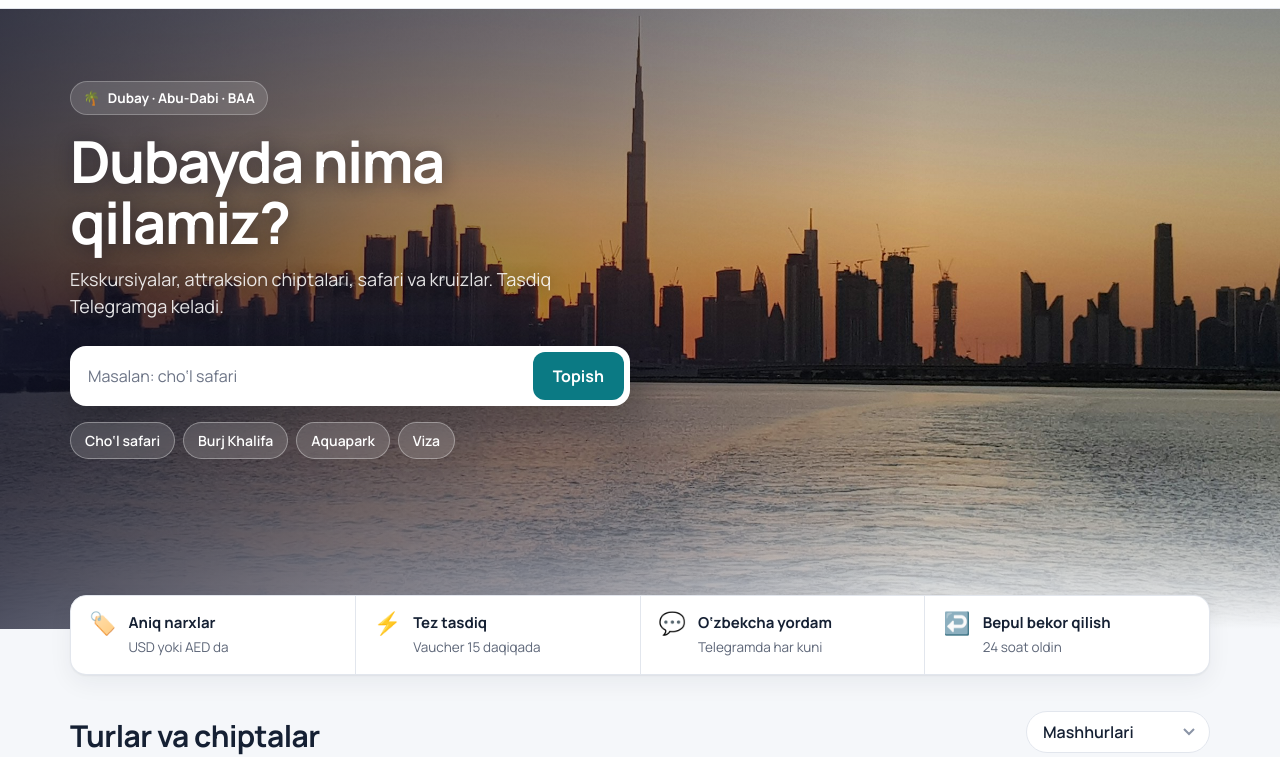
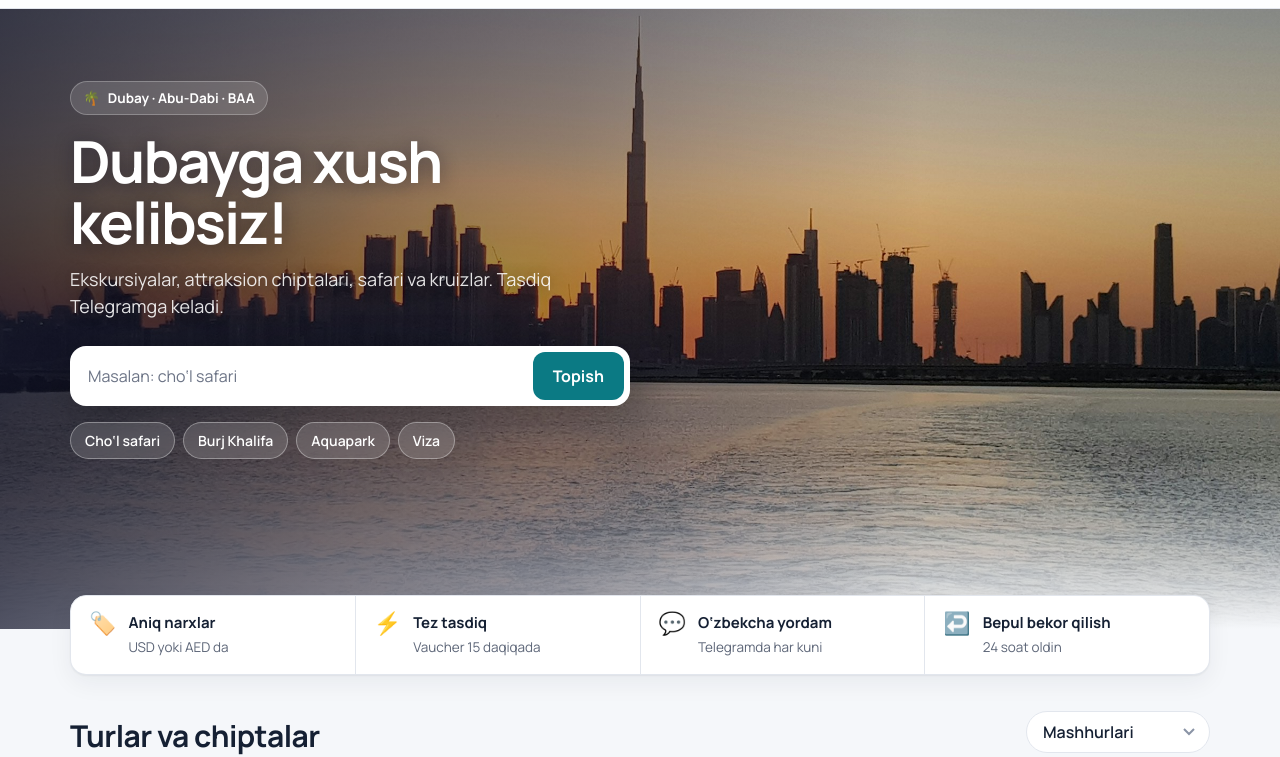
Before and after one commit to DubayVaMen/duvayvamen, a website: page public/index.html in a window 1280 px wide. Shown: the part 56-813 px from the top of the page. Drawn offline with Linux system fonts and the light colour scheme; a web font is replaced by a local one.

Commit message:
Change hero title to welcome message
Co-Authored-By: Claude Opus 5.5 <noreply@anthropic.com>

```diff
--- a/public/index.html
+++ b/public/index.html
@@ -256,7 +256,7 @@ footer a{color:var(--ink)}
   <section class="hero" aria-labelledby="heroTitle">
     <div class="wrap">
       <span class="hero-kicker"><span aria-hidden="true">🌴</span> Dubay · Abu-Dabi · BAA</span>
-      <h1 id="heroTitle">Dubayda nima qilamiz?</h1>
+      <h1 id="heroTitle">Dubayga xush kelibsiz!</h1>
       <p>Ekskursiyalar, attraksion chiptalari, safari va kruizlar. Tasdiq Telegramga keladi.</p>
       <form class="hero-search" id="heroForm" role="search">
         <label class="sr" for="q2">Tur yoki joy nomi</label>
```
